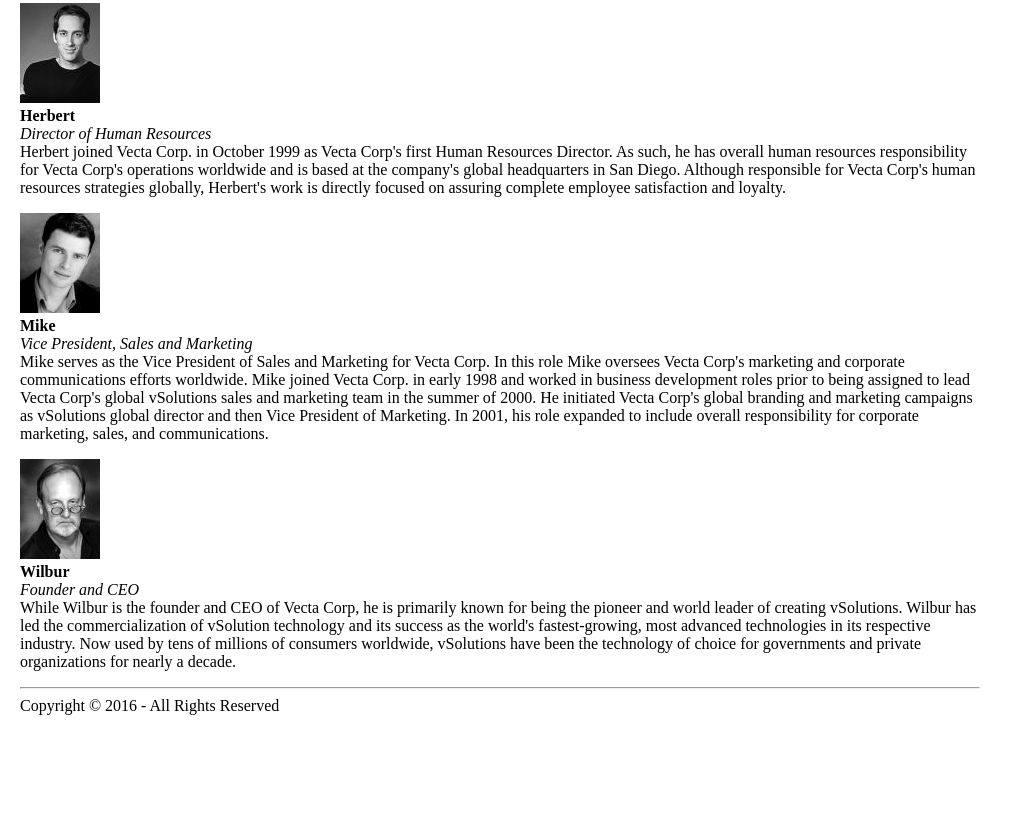
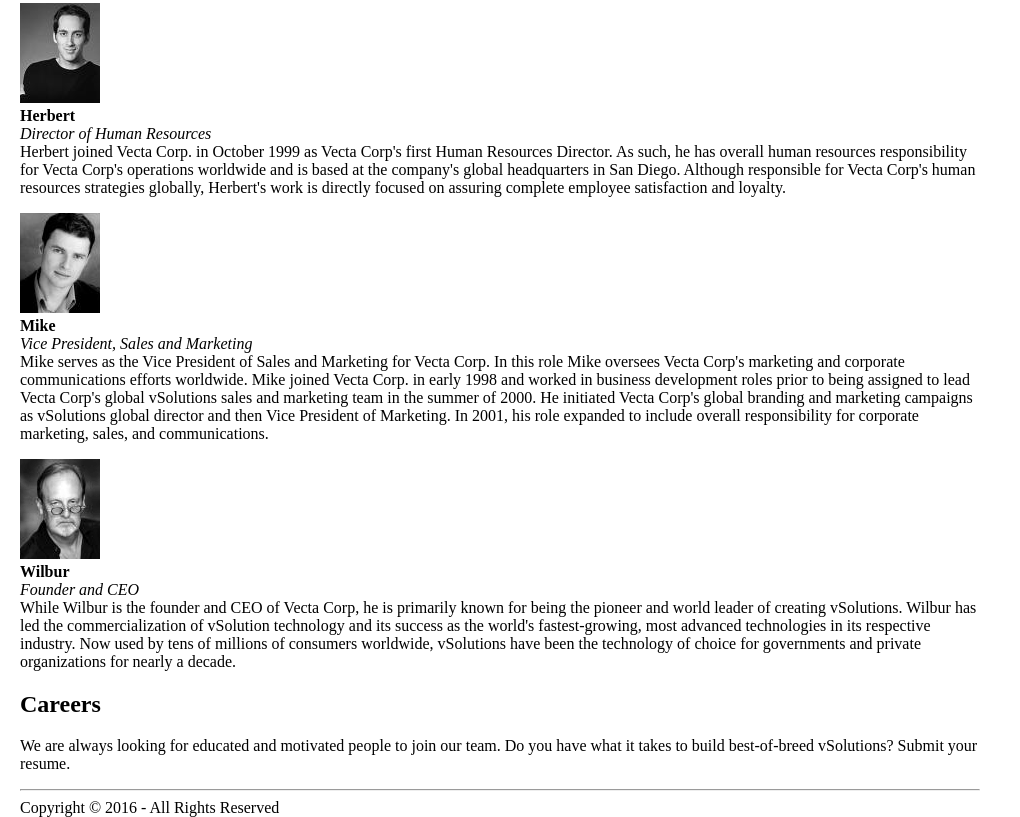
Before and after one commit to Selfrom/Assignment-2, a plain HTML site: page vectacorp/aboutus.html in a window 1280 px wide. Shown: the part 1118-1935 px from the top of the page, without its empty margins (0-1020 px from the left). Before the commit the page ends 1833 px from the top, so only its background shows below. Drawn offline with Linux system fonts and the light colour scheme.

Commit message:
Update aboutus.html
Added Careers section after feedback

```diff
--- a/vectacorp/aboutus.html
+++ b/vectacorp/aboutus.html
@@ -99,7 +99,10 @@
       fastest-growing, most advanced technologies in its respective industry. Now used by tens of millions of consumers
       worldwide, vSolutions have been the technology of choice for governments and private organizations for nearly a
       decade.
-
+    </p>
+    <h2>Careers</h2>
+    <p>
+      We are always looking for educated and motivated people to join our team. Do you have what it takes to build best-of-breed vSolutions? Submit your resume.
     </p>
   </main>
   <footer>
```
